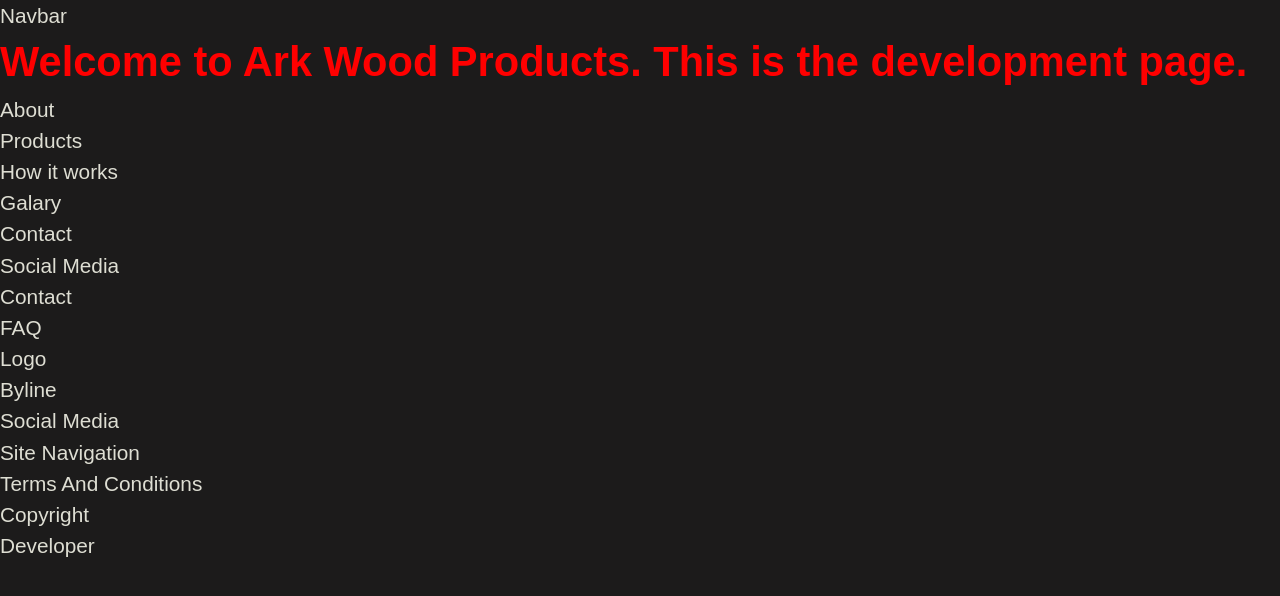
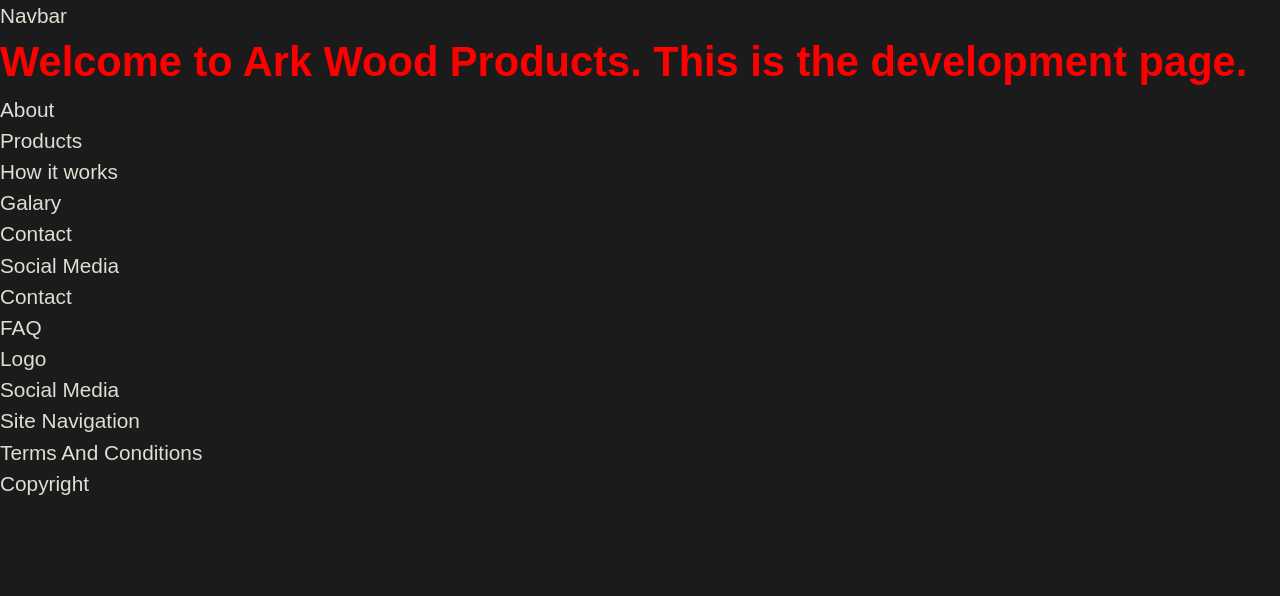
Before and after one commit to SVDwebtech/arkwoodproducts051, a website: page index.html in a window 1280 px wide. Drawn offline with Linux system fonts and the light colour scheme.

Commit message:
add basic structure of footer

```diff
--- a/index.html
+++ b/index.html
@@ -30,20 +30,13 @@
             <article class="sidebar__faq">FAQ</article>
 
         </aside>
+
         <footer class="footer">
-
-            <div class="footer__footerLogo">Logo</div>
-            <div class="footer__footerLogoByline">Byline</div>
-
-            <div class="footer__footerSocialMedia">Social Media</div>
-
-            <div class="footer__footerSiteNavigation">Site Navigation </div>
-
-            <div class="footer__footerTermsAndConditions">Terms And Conditions</div>
-
-            <div class="footer__footerCopyright">Copyright</div>
-            <div class="footer__footerDeveloper">Developer</div>
-
+            <div class="footer__logo">Logo</div>
+            <div class="footer__socialMedia">Social Media</div>
+            <div class="footer__siteNavigation">Site Navigation</div>
+            <div class="footer__termsAndConditions">Terms And Conditions</div>
+            <div class="footer__copyright">Copyright</div>
         </footer>
 
         <!-- import an external script app.js -->
```
